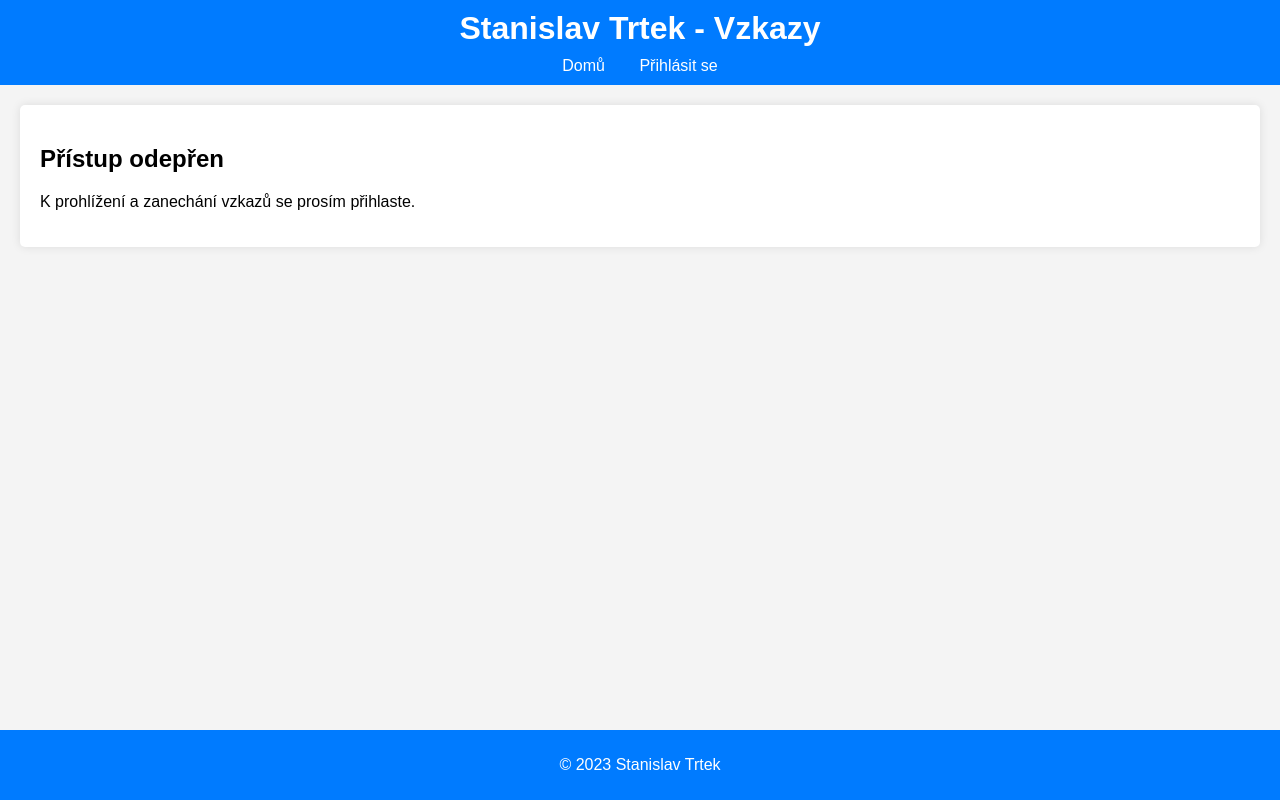
After one commit to Strtek/Repo_vlastni_web, a Django app: page /not_authorized/ in a window 1280 px wide. The commit adds this page. Run offline with Django 5.2, Linux system fonts and the light colour scheme.

Commit message:
přidána stránka "about", vylepšeno, že vzkazy vidí jen přihlášení uživatelé. Přidán footer

```diff
--- a/myproject/myapp/static/css/home.css
+++ b/myproject/myapp/static/css/home.css
@@ -1,33 +1,60 @@
 body {
     font-family: Arial, sans-serif;
-    background-color: #BBF2F4;
+    background-color: #f4f4f4;
     margin: 0;
     padding: 0;
-    display: flex;
-    justify-content: center;
-    align-items: center;
-    height: 100vh;
-    flex-direction: column;
 }
 
-.container {
-    background-color: #BBF2F4;
-    padding: 20px;
-    border-radius: 5px;
-    box-shadow: 0 0 10px rgba(0, 0, 0, 0.1);
+header {
+    background-color: #007bff;
+    color: white;
+    padding: 10px 0;
     text-align: center;
+    position: relative; /* Přidáme relativní pozicování pro záhlaví */
 }
 
-.nav-links {
-    margin-top: 20px;
+header h1 {
+    margin: 0;
 }
 
-.nav-links a {
-    margin: 0 10px;
-    color: #007bff;
+nav {
+    margin-top: 10px;
+}
+
+nav a {
+    color: white;
+    margin: 0 15px;
     text-decoration: none;
 }
 
-.nav-links a:hover {
+nav a:hover {
     text-decoration: underline;
 }
+
+.current-time {
+    position: absolute;
+    top: 10px;
+    right: 10px;
+}
+
+main {
+    padding: 20px;
+}
+
+section {
+    background-color: white;
+    padding: 20px;
+    margin-bottom: 20px;
+    border-radius: 5px;
+    box-shadow: 0 0 10px rgba(0, 0, 0, 0.1);
+}
+
+footer {
+    background-color: #007bff;
+    color: white;
+    text-align: center;
+    padding: 10px 0;
+    position: fixed;
+    bottom: 0;
+    width: 100%;
+}
--- /dev/null
+++ b/myproject/myapp/templates/not_authorized.html
@@ -0,0 +1,29 @@
+{% load static %}
+
+<!DOCTYPE html>
+<html lang="en">
+<head>
+    <meta charset="UTF-8">
+    <meta name="viewport" content="width=device-width, initial-scale=1.0">
+    <title>Not Authorized</title>
+    <link rel="stylesheet" href="{% static 'css/home.css' %}">
+</head>
+<body>
+    <header>
+        <h1>Stanislav Trtek - Vzkazy</h1>
+        <nav>
+            <a href="{% url 'home' %}">Domů</a>
+            <a href="{% url 'login' %}">Přihlásit se</a>
+        </nav>
+    </header>
+    <main>
+        <section class="not-authorized">
+            <h2>Přístup odepřen</h2>
+            <p>K prohlížení a zanechání vzkazů se prosím přihlaste.</p>
+        </section>
+    </main>
+    <footer>
+        <p>&copy; 2023 Stanislav Trtek</p>
+    </footer>
+</body>
+</html>
--- a/myproject/myapp/urls.py
+++ b/myproject/myapp/urls.py
@@ -1,10 +1,10 @@
-from django.urls import path, include
+from django.urls import path
 from . import views
 
 urlpatterns = [
     path('', views.home, name='home'),
-    path('accounts/', include('django.contrib.auth.urls')),
     path('register/', views.register, name='register'),
     path('messages/', views.message_list, name='message_list'),
     path('add_message/', views.add_message, name='add_message'),
+    path('not_authorized/', views.not_authorized, name='not_authorized'),
 ]
--- a/myproject/myapp/views.py
+++ b/myproject/myapp/views.py
@@ -3,10 +3,16 @@ from django.contrib.auth.decorators import login_required
 from django.contrib.auth.forms import UserCreationForm
 from django.contrib.auth import login, authenticate
 from django.contrib.auth.models import User
+from django.utils import timezone
 from .models import Message
 from .forms import MessageForm
 
 def home(request):
+    current_time = timezone.now()
+    context = {
+        'name': 'Stanislav Trtek',
+        'current_time': current_time,
+    }
     return render(request, 'home.html', {'name': 'Stanislav Trtek'})
 
 def register(request):
@@ -46,3 +52,6 @@ def add_message(request):
     else:
         form = MessageForm()
     return render(request, 'add_message.html', {'form': form})
+
+def not_authorized(request):
+    return render(request, 'not_authorized.html')
--- a/myproject/myproject/settings.py
+++ b/myproject/myproject/settings.py
@@ -124,7 +124,7 @@ STATIC_URL = 'static/'
 DEFAULT_AUTO_FIELD = 'django.db.models.BigAutoField'
 
 # Přesměrování po přihlášení
-LOGIN_REDIRECT_URL = '/messages/'
+LOGIN_REDIRECT_URL = 'home'
 
 # Přesměrování po odhlášení
-LOGOUT_REDIRECT_URL = '/'
+LOGOUT_REDIRECT_URL = 'home'
```
Also changed, not shown: myproject/myapp/templates/home.html (+38 -8 lines), myproject/db.sqlite3.
